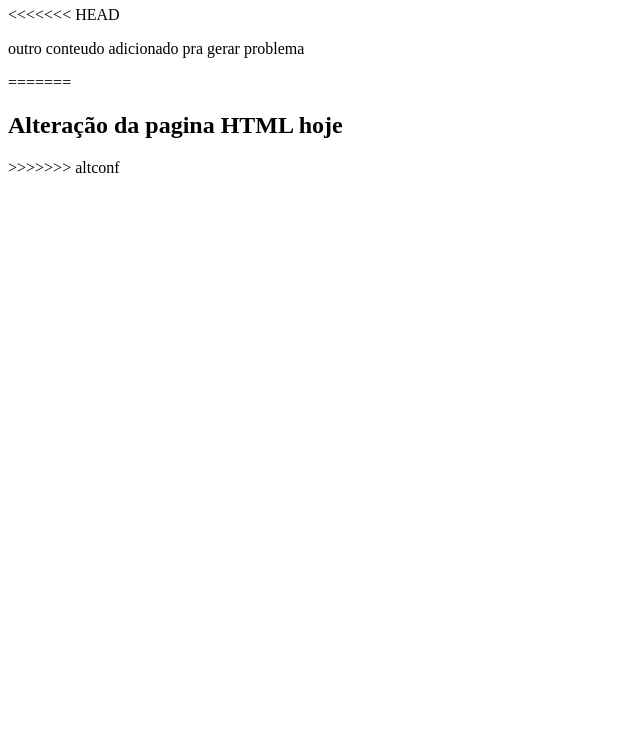
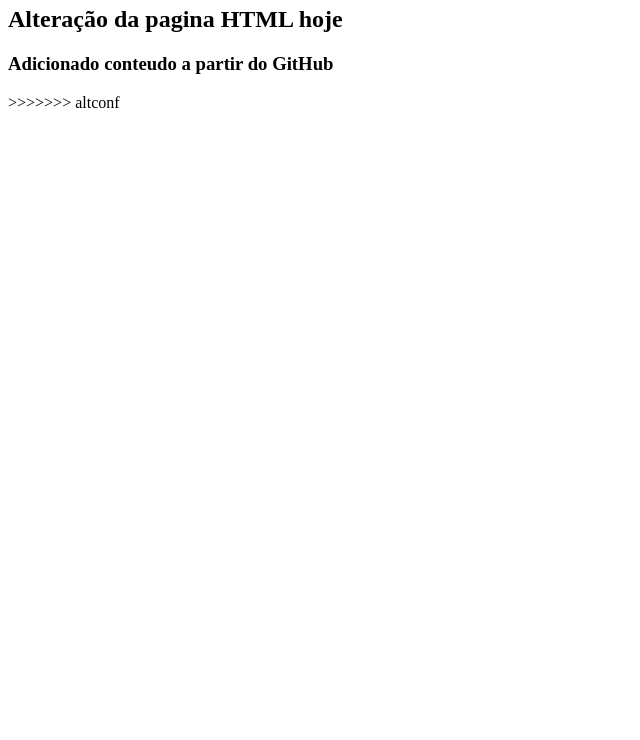
Before and after one commit to agatamenezes/gama-no-github, a plain HTML site: page index.html in a window 1280 px wide. Shown: the part 60-800 px from the top of the page, without its empty margins (0-640 px from the left). Drawn offline with Linux system fonts and the light colour scheme.

Commit message:
Atualização a partir do github

```diff
--- a/index.html
+++ b/index.html
@@ -1,10 +1,8 @@
 <html>
     <body>
         <h1>Minha pagina HTML</h1>
-<<<<<<< HEAD
-        <p>outro conteudo adicionado pra gerar problema</p>
-=======
         <h2>Alteração da pagina HTML hoje</h2>
+        <h3>Adicionado conteudo a partir do GitHub </h3>
 >>>>>>> altconf
     </body>
 </html>
```
